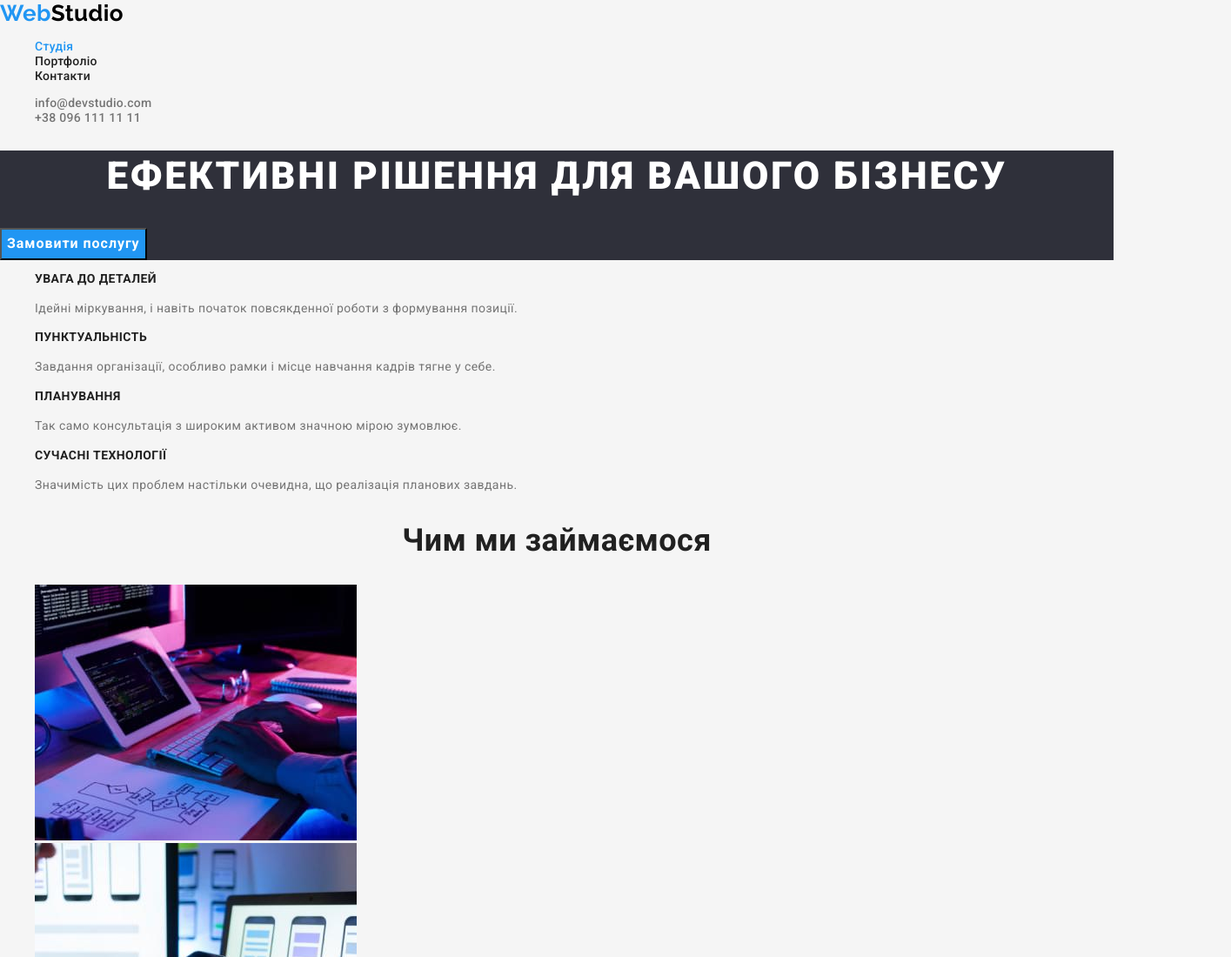
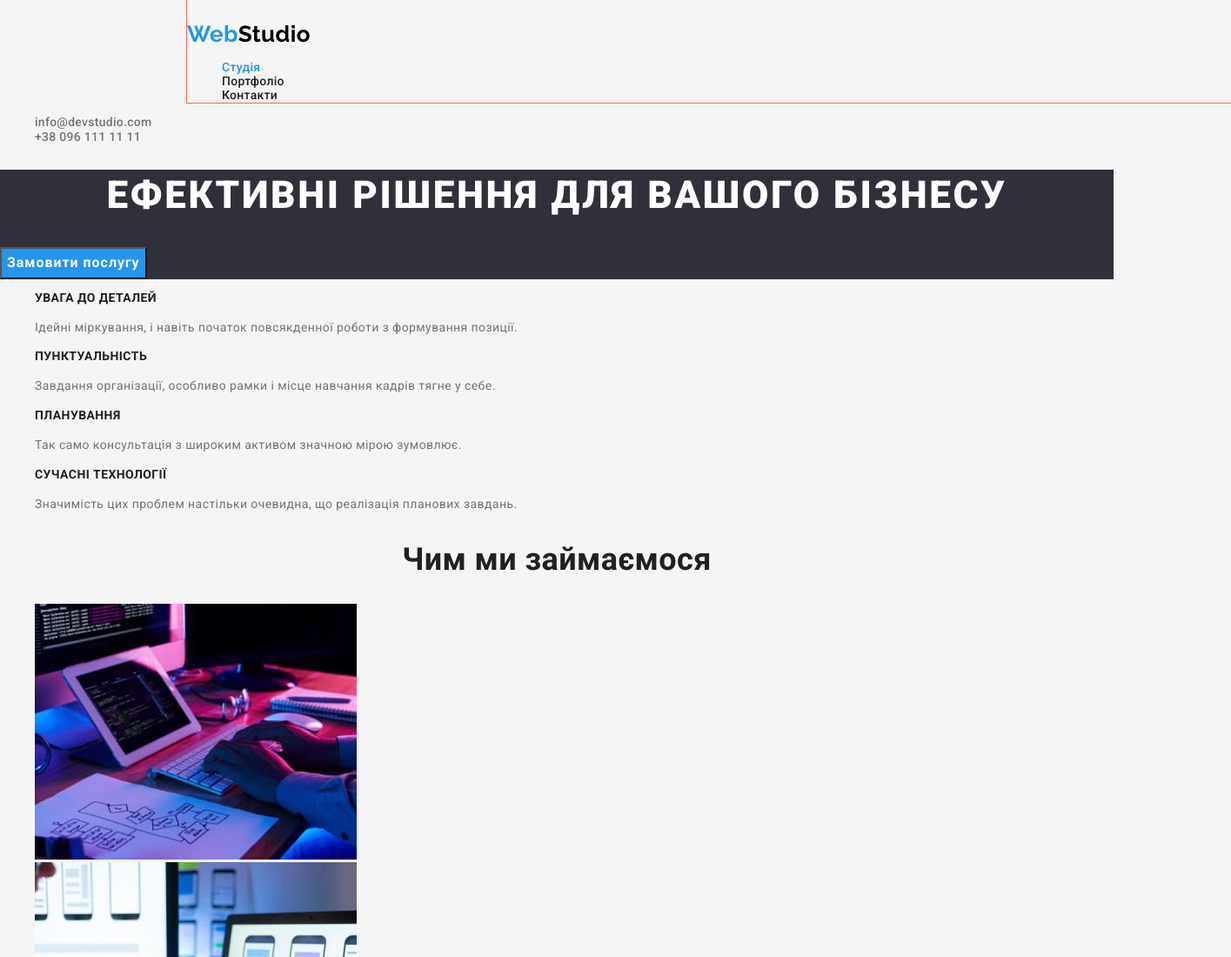
Before and after one commit to makshol/goit-markup-hw-03, a plain HTML site: page index.html in a window 1280 px wide. Shown: the top 1100 px of the page at 87% size, 1415 px wide, since content can reach past the window. Drawn offline with nearby package versions, Linux system fonts and the light colour scheme.

Commit message:
first try

```diff
--- a/index.html
+++ b/index.html
@@ -5,14 +5,18 @@
     <meta http-equiv="X-UA-Compatible" content="IE=edge" />
     <meta name="viewport" content="width=device-width, initial-scale=1.0" />
     <title>Головна</title>
+    <!--Fonts-->
     <link rel="preconnect" href="https://fonts.googleapis.com">
     <link rel="preconnect" href="https://fonts.gstatic.com" crossorigin>
     <link href="https://fonts.googleapis.com/css2?family=Montserrat:wght@400;700&family=Raleway:wght@700&family=Roboto:wght@400;500;700;900&display=swap" rel="stylesheet">
+    <!--Normalize-->
     <link rel="stylesheet" href="https://cdnjs.cloudflare.com/ajax/libs/normalize/1.0.0/normalize.min.css">
+    <!--Styles-->
     <link rel="stylesheet" href="./styles/styles.css">
   </head>
   <body>
     <header>
+      <div class="container">
       <nav>
         <a href="./index.html" class="logo">Web<span class="studio">Studio</span></a>
         <ul class="site-nav">
@@ -21,6 +25,7 @@
           <li><a href="" class="link">Контакти</a></li>
         </ul>
       </nav>
+    </div>
       <ul class="site-nav">
         <li><a href="mailto:info@devstudio.com" class="url-address">info@devstudio.com</a></li>
         <li><a href="tel:+380961111111" class="url-address">+38 096 111 11 11</a></li>
--- a/styles/styles.css
+++ b/styles/styles.css
@@ -32,7 +32,10 @@ html {
 /* utils */
 .container {
     width: 1200px;
-
+    padding: 15 15px;
+    margin-left: 215px;
+    padding-top: 24px;
+    outline: 1px solid tomato
 }
 
 ul {
@@ -54,15 +57,17 @@ text-decoration: none
 /* site-nav */
 
 .site-nav .link {
+   display: flex;
+   align-items: center;
     color: var(--primary-text-color);
     font-weight: 500;
         line-height: 1.14;
     letter-spacing: 0.02em;
     text-decoration: none;
-}
+    }
 
 .link-studio {
-    color: var(--nav-text-color);
+        color: var(--nav-text-color);
     font-weight: 500;
         line-height: 1.14;
     letter-spacing: 0.02em;
```
